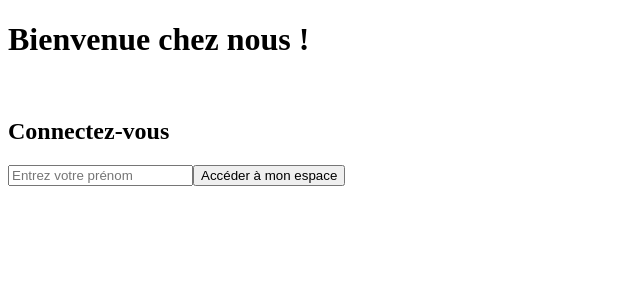
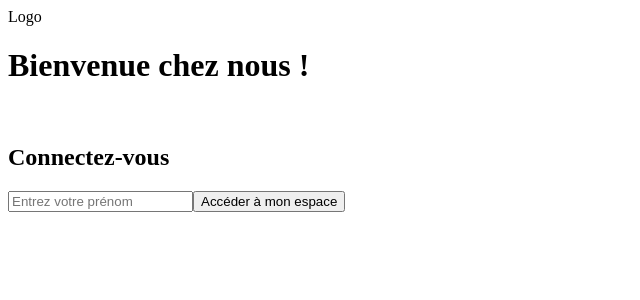
Before and after one commit to saisay93/crazee-burger-v1, a React (Vite) app: page / in a window 1280 px wide. Shown: the top 300 px of the page, without its empty margins (0-640 px from the left). Built offline with nearby package versions, Linux system fonts and the light colour scheme.

Commit message:
✅ F03: SHARED > Create <Logo />

```diff
--- a/src/components/pages/error/ErrorPage.jsx
+++ b/src/components/pages/error/ErrorPage.jsx
@@ -4,7 +4,9 @@ function ErrorPage() {
 	return (
 		<>
 			<h1>ErrorPage</h1>
-			<NavLink to="/"><button type="button">Retourner à la page d'accueil</button></NavLink>
+			<NavLink to="/">
+				<button type="button">Retourner à la page d'accueil</button>
+			</NavLink>
 		</>
 	);
 }
--- a/src/components/pages/login/LoginPage.jsx
+++ b/src/components/pages/login/LoginPage.jsx
@@ -1,9 +1,13 @@
 import LoginForm from "./LoginForm";
-
+import Logo from "../../shared/Logo";
 
 function LoginPage() {
-  return <LoginForm />;
-
+	return (
+		<>
+			<Logo />
+			<LoginForm />
+		</>
+	);
 }
 
-export default LoginPage
+export default LoginPage;
--- /dev/null
+++ b/src/components/shared/Logo.jsx
@@ -0,0 +1,5 @@
+function Logo() {
+	return <div>Logo</div>;
+}
+
+export default Logo;
```
